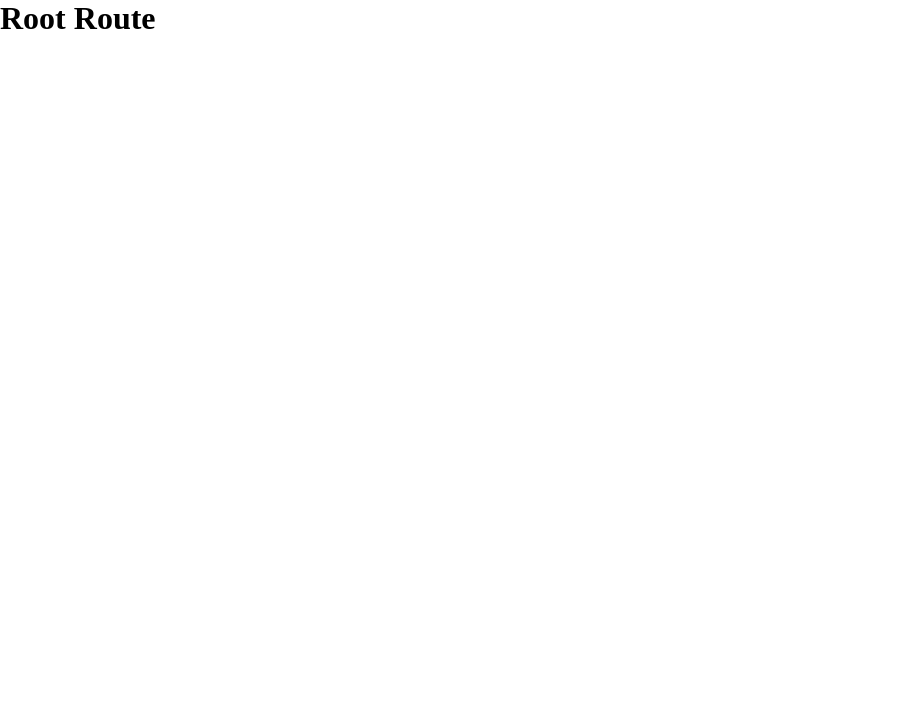
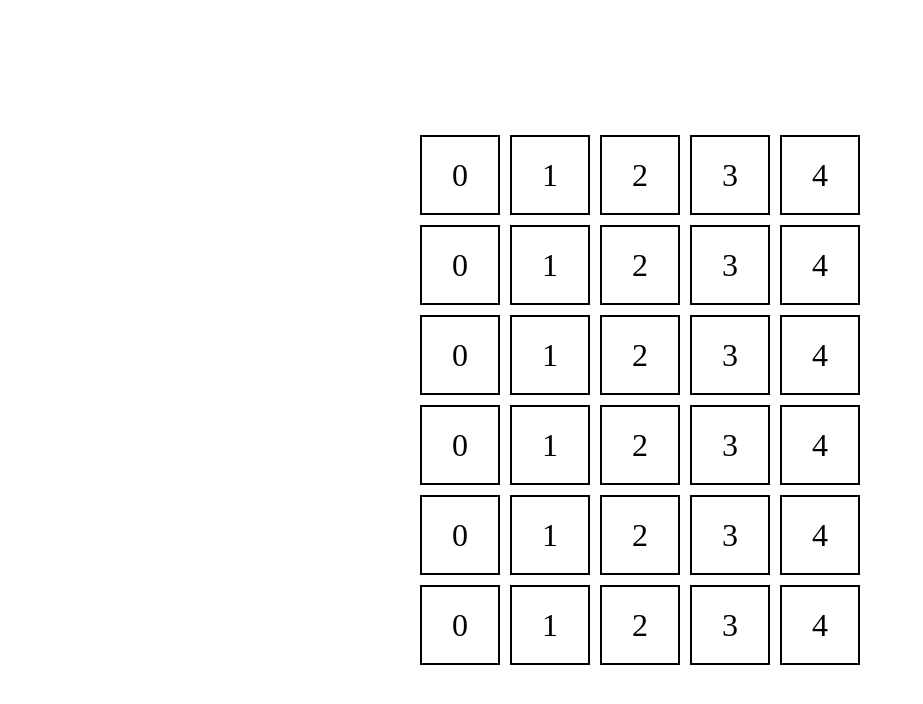
Before and after one commit to samuelsilvadev/wordly, a React (Create React App) app: page / in a window 1280 px wide. Shown: the top 704 px of the page, without its empty margins (0-923 px from the left). Built offline with nearby package versions, Linux system fonts and the light colour scheme; data requests are answered from the project's data file.

Commit message:
feat: create static board and fetch words

```diff
--- a/src/App.tsx
+++ b/src/App.tsx
@@ -1,10 +1,10 @@
 import { Routes, Route } from "react-router-dom";
+import Orchestrator from "components/orchestrator/Orchestrator";
 
 function App() {
   return (
     <Routes>
-      <Route path="/" element={<h1>Root Route</h1>} />
-      <Route path="/example" element={<h1>Example Route</h1>} />
+      <Route path="/" element={<Orchestrator />} />
     </Routes>
   );
 }
--- /dev/null
+++ b/src/components/board/Board.tsx
@@ -0,0 +1,31 @@
+import styles from "./board.module.css";
+
+const COLUMNS_AMOUNT = 5;
+const LINES_AMOUNT = 6;
+
+function Board() {
+  const line = Array(COLUMNS_AMOUNT).fill("");
+  const board: string[][] = Array(LINES_AMOUNT).fill(line);
+
+  console.log(board);
+
+  return (
+    <div className={styles.wrapper}>
+      <ul className={styles.board}>
+        {board.map((line) => {
+          return (
+            <li>
+              <ul className={styles.line}>
+                {line.map((content, index) => {
+                  return <li className={styles.tile}>{index}</li>;
+                })}
+              </ul>
+            </li>
+          );
+        })}
+      </ul>
+    </div>
+  );
+}
+
+export default Board;
--- /dev/null
+++ b/src/components/board/board.module.css
@@ -0,0 +1,34 @@
+.wrapper {
+  display: grid;
+  place-items: center;
+  width: 100vw;
+  height: 100vh;
+}
+
+.board {
+  list-style: none;
+  padding: 0;
+  margin: 0;
+}
+
+.board > li:not(:last-child) {
+  margin-bottom: 10px;
+}
+
+.line {
+  list-style: none;
+  padding: 0;
+  margin: 0;
+  display: flex;
+  gap: 10px;
+}
+
+.tile {
+  width: 80px;
+  height: 80px;
+  border: 2px solid black;
+  display: flex;
+  align-items: center;
+  justify-content: center;
+  font-size: 32px;
+}
--- /dev/null
+++ b/src/components/orchestrator/Orchestrator.tsx
@@ -0,0 +1,26 @@
+import Board from "components/board/Board";
+import { useEffect, useState } from "react";
+
+const API = "http://localhost:3001/words";
+
+function pickRandomWord(words: string[]): string {
+  return words[Math.floor(Math.random() * words.length)];
+}
+
+function Orchestrator() {
+  const [solution, setSolution] = useState("");
+
+  useEffect(() => {
+    fetch(API)
+      .then((response) => response.json())
+      .then((words) => {
+        const word = pickRandomWord(words);
+
+        setSolution(word);
+      });
+  }, []);
+
+  return <Board />;
+}
+
+export default Orchestrator;
```
